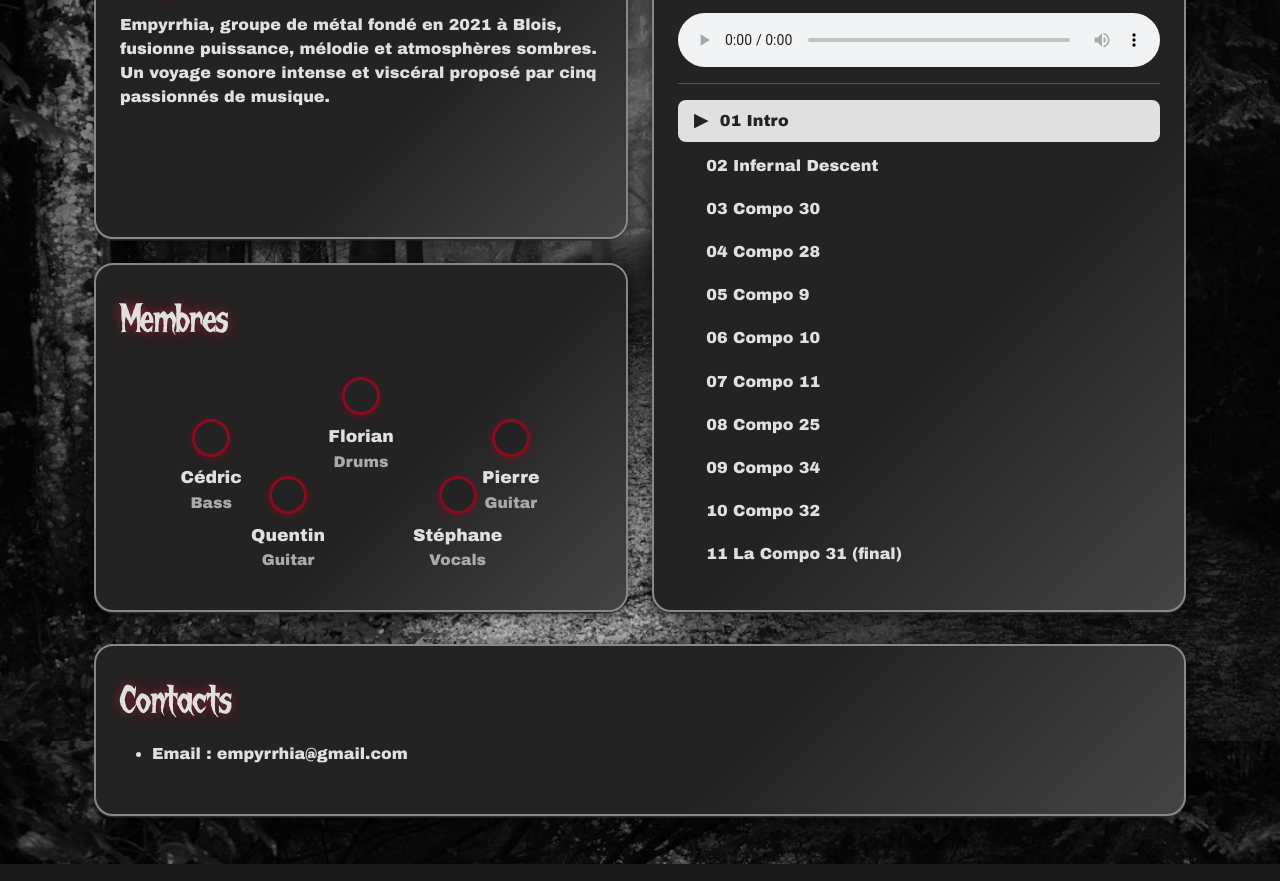
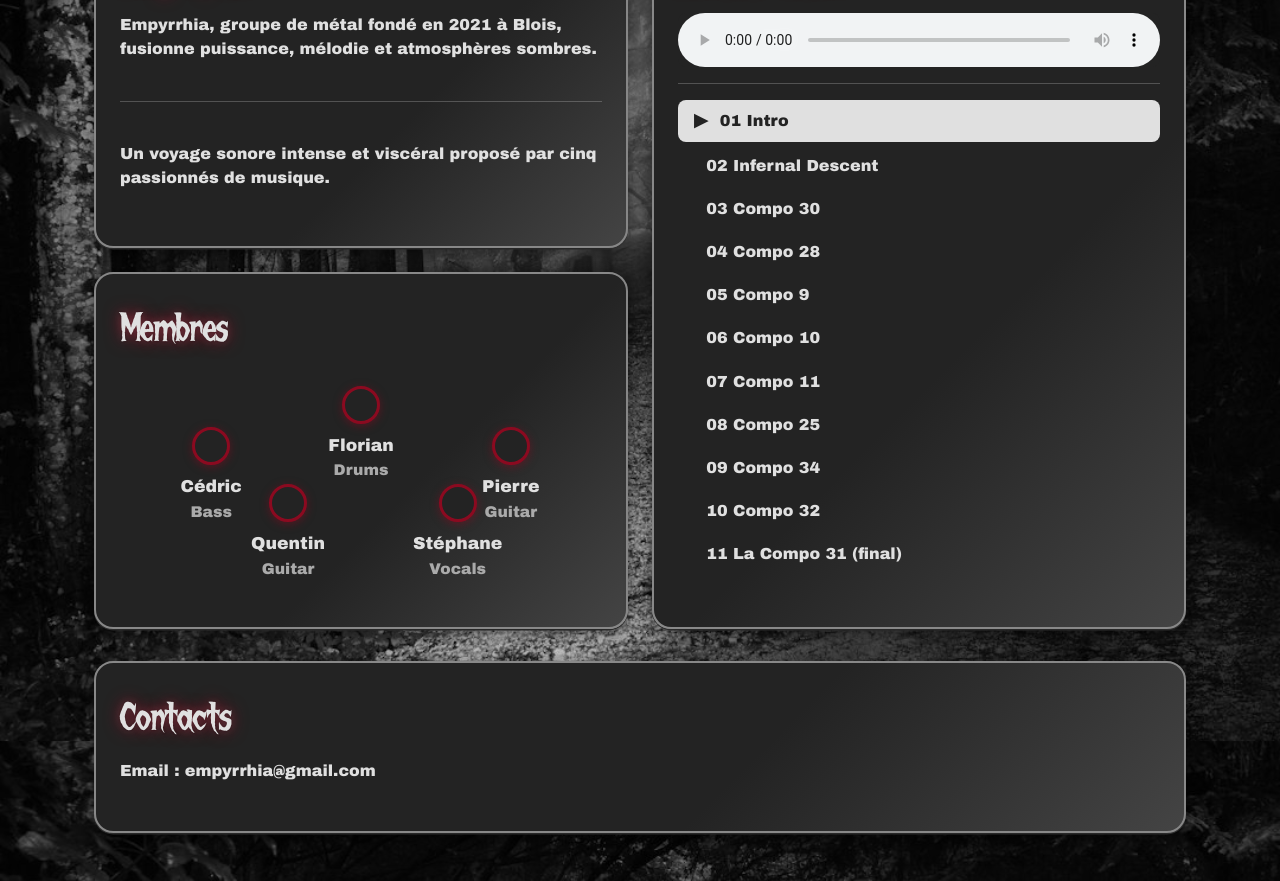
Before and after one commit to RobNamias/Empyrrhia, a plain HTML site: page index.html in a window 1280 px wide. Shown: the part 539-1420 px from the top of the page. Drawn offline with nearby package versions, Linux system fonts and the light colour scheme.

Commit message:
pushypush

```diff
--- a/index.html
+++ b/index.html
@@ -20,8 +20,12 @@
                     <div class="bento-item h-50" id="bio">
                         <h2>Biographie</h2>
                         <p>Empyrrhia, groupe de métal fondé en 2021 à Blois, fusionne puissance, mélodie et atmosphères
-                            sombres.
-                            Un voyage sonore intense et viscéral proposé par cinq passionnés de musique.</p>
+                            sombres.<br />
+                            <br />
+                            <hr>
+                            <br />
+                            Un voyage sonore intense et viscéral proposé par cinq passionnés de musique.
+                        </p>
                     </div>
                     <div class="bento-item h-50" id="members">
                         <h2>Membres</h2>
@@ -60,7 +64,7 @@
                         </div>
                     </div>
                 </div>
-                <div class="col-12 col-md-6">
+                <div class="col-12 col-md-6 mt-4 mt-md-0">
                     <div class="bento-item h-100" id="audio">
                         <h2>Lecteur Audio</h2>
                         <div id="audio-player">
@@ -82,9 +86,7 @@
                 <div class="col-12">
                     <div class="bento-item" id="contact">
                         <h2>Contacts</h2>
-                        <ul>
-                            <li>Email : empyrrhia@gmail.com</li>
-                        </ul>
+                        <p>Email : empyrrhia@gmail.com</p>
                     </div>
                 </div>
             </div>
```
